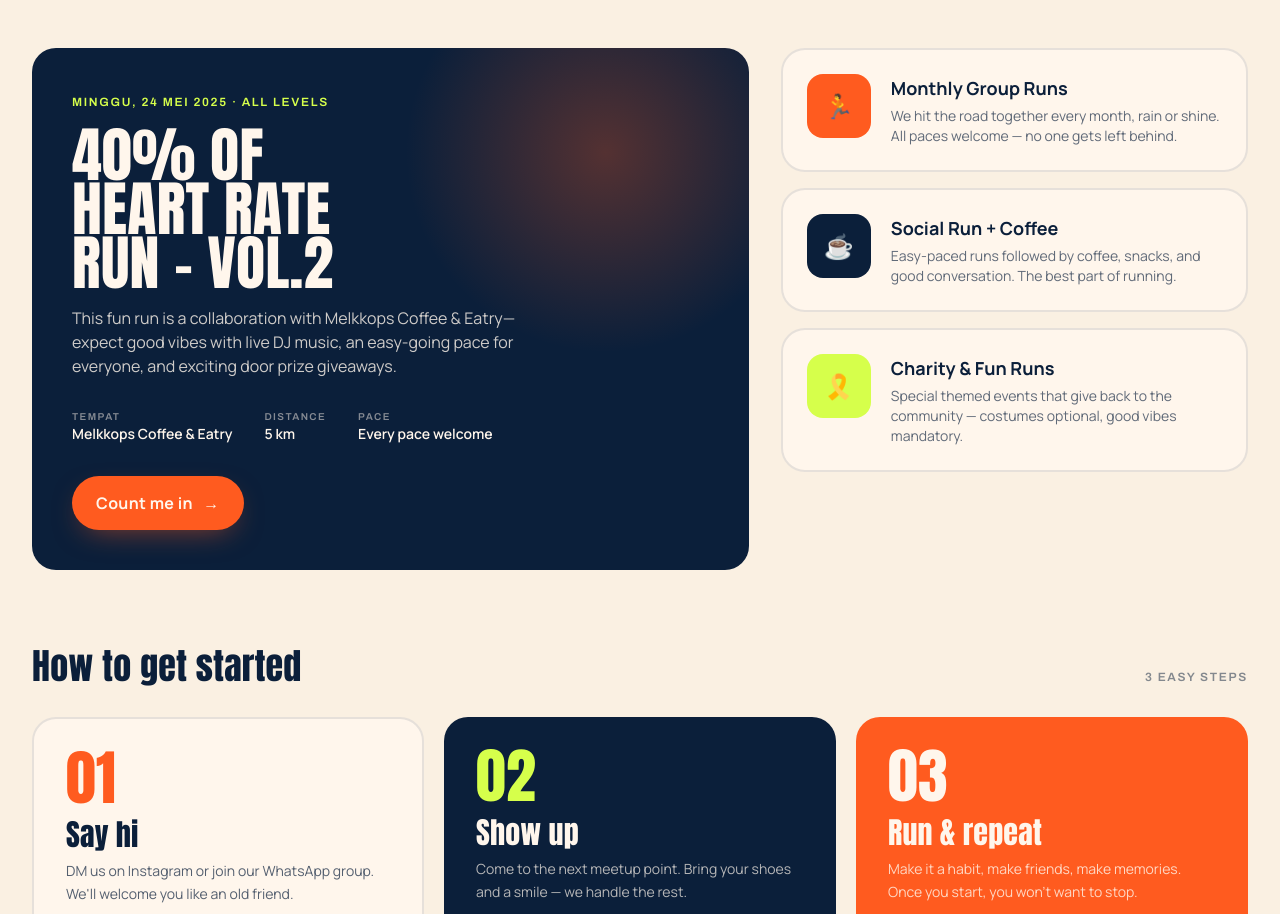
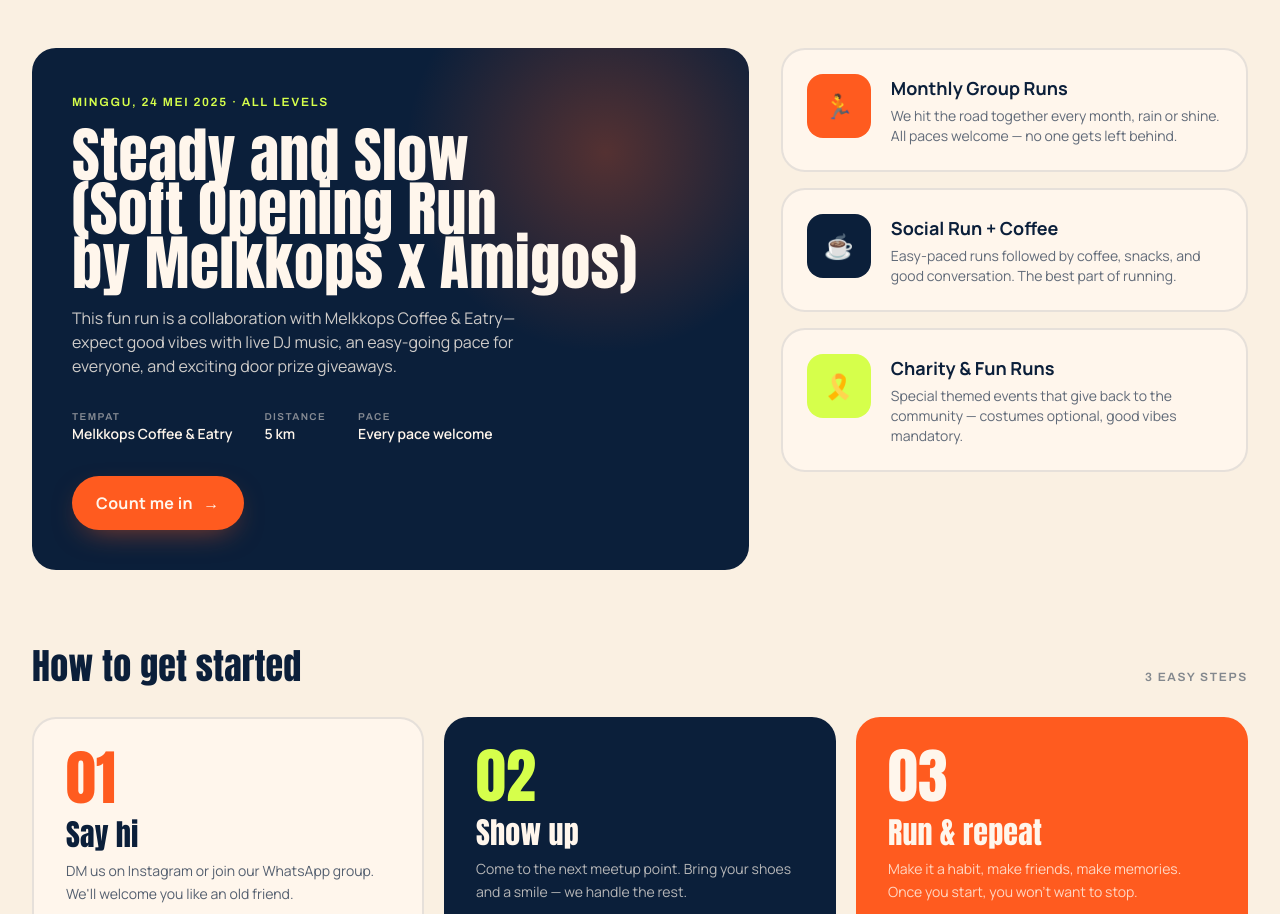
Before and after one commit to FaturFawkes/amigoscareclub, a Next.js app: page / in a window 1280 px wide. Shown: the part 3127-4041 px from the top of the page. Built offline with nearby package versions, Linux system fonts and the light colour scheme.

Commit message:
update event name

```diff
--- a/app/admin-acr-2026/dashboard/page.tsx
+++ b/app/admin-acr-2026/dashboard/page.tsx
@@ -57,15 +57,13 @@
   return `/api/admin/proof?url=${encodeURIComponent(sourceUrl)}`;
 }
 
+const MONTHS = ["Jan","Feb","Mar","Apr","Mei","Jun","Jul","Agu","Sep","Okt","Nov","Des"];
+
 function fmtDateTime(iso: string | null | undefined): string {
   if (!iso) return "—";
-  return new Date(iso).toLocaleString("id-ID", {
-    day: "2-digit",
-    month: "short",
-    year: "numeric",
-    hour: "2-digit",
-    minute: "2-digit",
-  });
+  const d = new Date(iso);
+  const pad = (n: number) => String(n).padStart(2, "0");
+  return `${pad(d.getDate())} ${MONTHS[d.getMonth()]} ${d.getFullYear()} ${pad(d.getHours())}:${pad(d.getMinutes())}`;
 }
 
 export default function AdminDashboardPage() {
@@ -204,7 +202,7 @@
           <span className="mono text-xs text-lime">Admin Panel</span>
           <h1 className="display text-2xl mt-0.5">Event Registrations</h1>
           <p className="mono text-[11px] text-cream/50 mt-0.5">
-            40% OF HEART RATE RUN – VOL.2
+            Steady and Slow (Soft Opening Run by Melkkops x Amigos)
           </p>
         </div>
         <button
--- a/app/event/40-of-heart-rate-run/page.tsx
+++ b/app/event/40-of-heart-rate-run/page.tsx
@@ -38,7 +38,7 @@
 
 const fallbackEvent: EventData = {
   slug: EVENT_SLUG,
-  title: "40% OF HEART RATE RUN - VOL.2",
+  title: "Steady and Slow (Soft Opening Run by Melkkops x Amigos)",
   date: "2026-05-24",
   time: "06:00",
   timezone: "Asia/Jakarta",
--- a/components/Events.tsx
+++ b/components/Events.tsx
@@ -114,11 +114,11 @@
               <div className="relative">
                 <span className="mono text-xs text-lime">Minggu, 24 Mei 2025 · All Levels</span>
                 <h3 className="display text-5xl md:text-6xl mt-4">
-                  40% OF
+                  Steady and Slow
                   <br />
-                  HEART RATE
+                  (Soft Opening Run
                   <br />
-                  RUN - VOL.2
+                  by Melkkops x Amigos)
                 </h3>
                 <p className="mt-4 max-w-md text-cream/80">
                   This fun run is a collaboration with Melkkops Coffee &amp; Eatry—expect good
```
